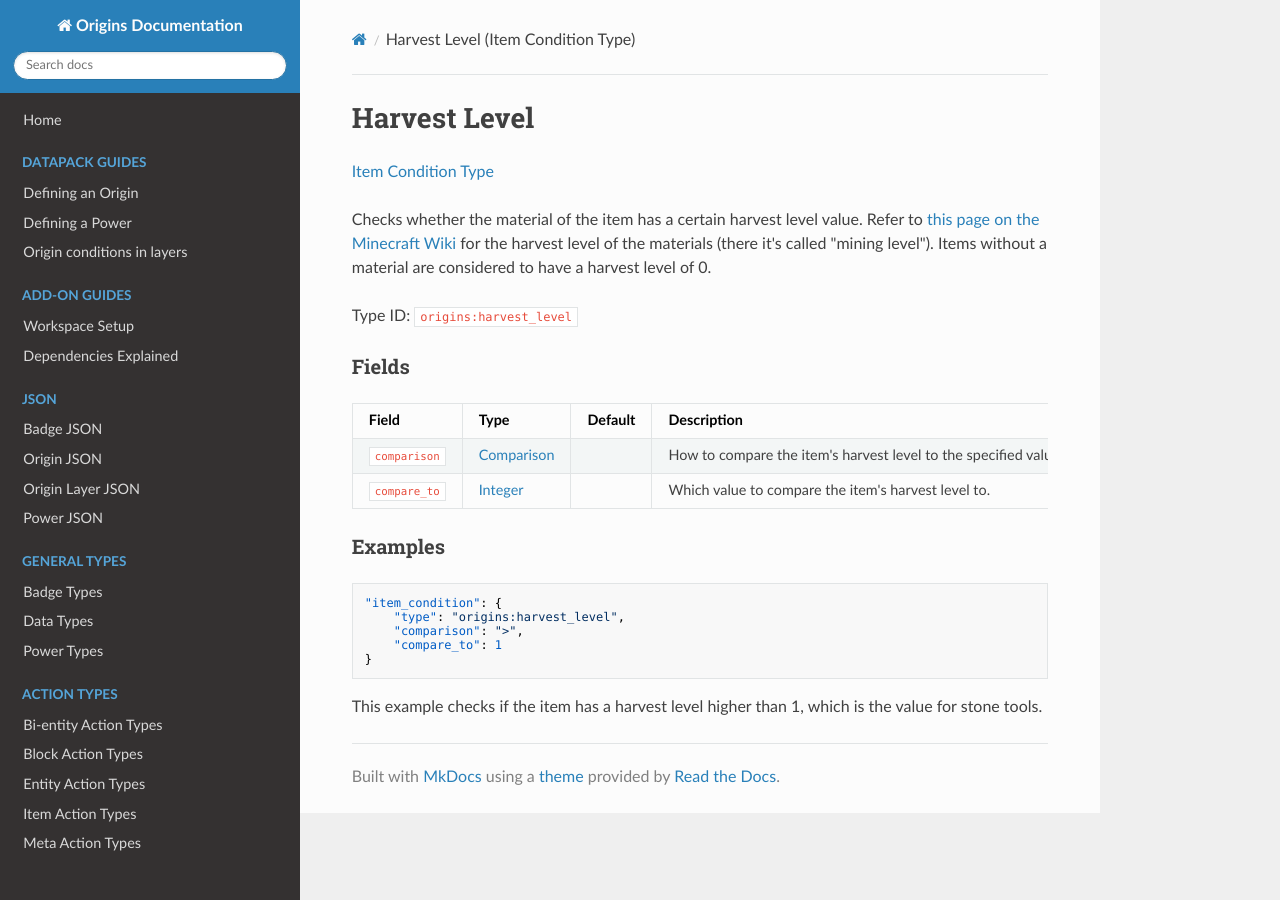
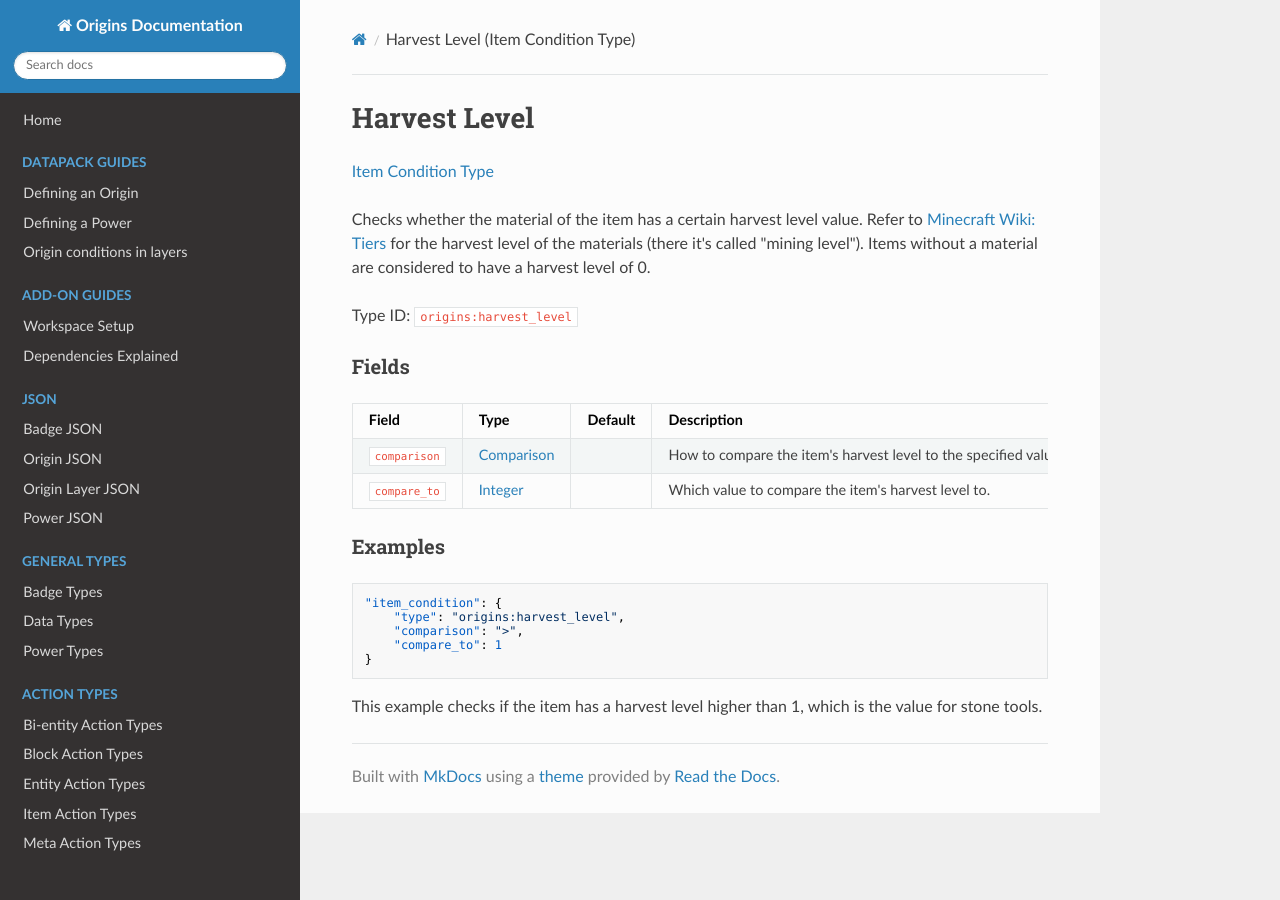
Before and after one commit to apace100/origins-docs, an MkDocs documentation site: the page built from docs/types/item_condition_types/harvest_level.md, in a window 1280 px wide. Built offline with MkDocs 1.6.1, drawn with Linux system fonts in a browser that asks for light colours; nearby versions of some CDN libraries.

Commit message:
Update `harvest_level.md` (Item Condition Types)
Change wording of the reference to the Minecraft Wiki to be consistent
with other examples.

```diff
--- a/docs/types/item_condition_types/harvest_level.md
+++ b/docs/types/item_condition_types/harvest_level.md
@@ -7,7 +7,7 @@ date: 2021-04-05
 
 [Item Condition Type](../item_condition_types.md)
 
-Checks whether the material of the item has a certain harvest level value. Refer to [this page on the Minecraft Wiki](https://minecraft.fandom.com/wiki/Tiers) for the harvest level of the materials (there it's called "mining level"). Items without a material are considered to have a harvest level of 0.
+Checks whether the material of the item has a certain harvest level value. Refer to [Minecraft Wiki: Tiers](https://minecraft.fandom.com/wiki/Tiers) for the harvest level of the materials (there it's called "mining level"). Items without a material are considered to have a harvest level of 0.
 
 Type ID: `origins:harvest_level`
 
```
